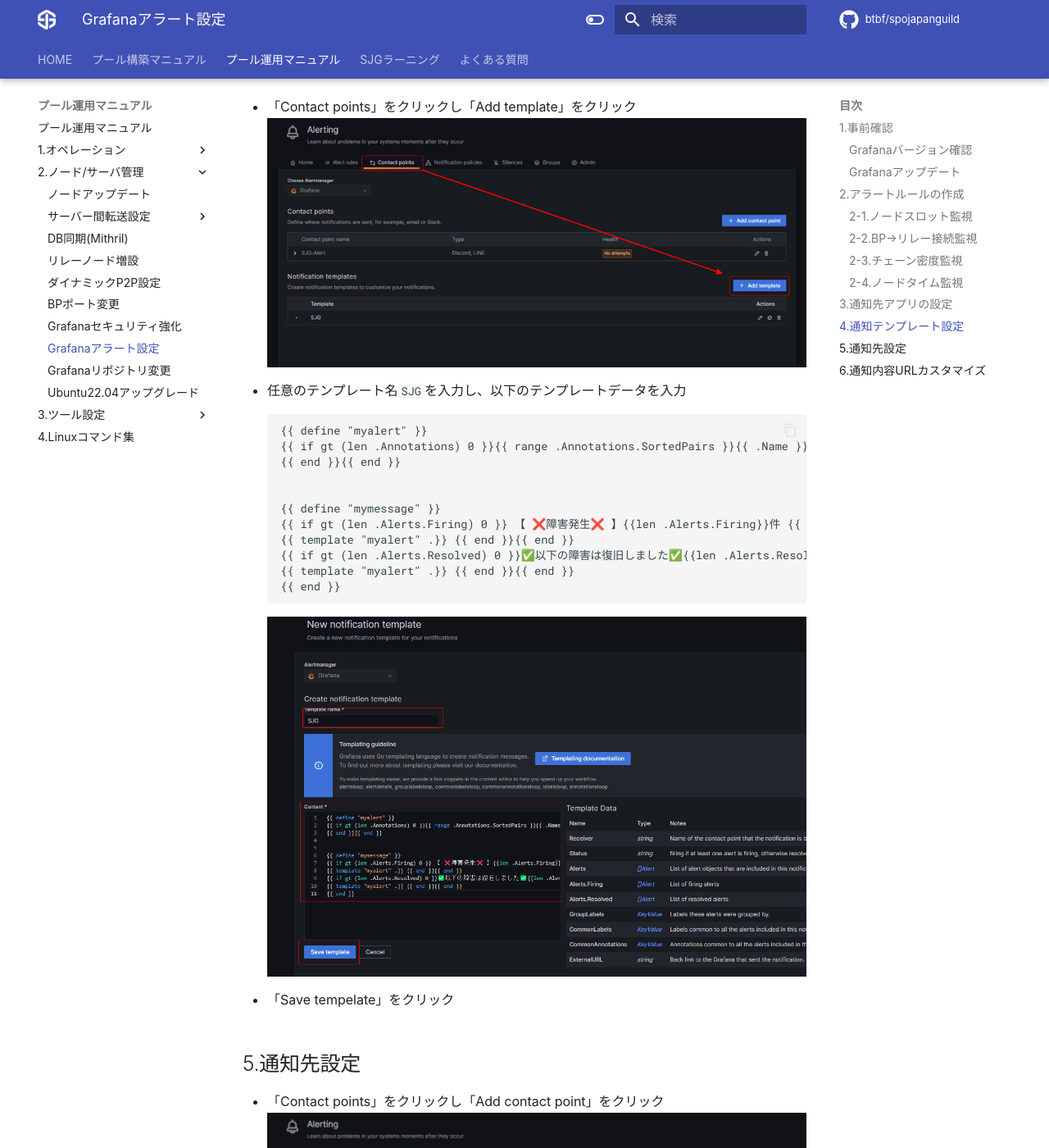
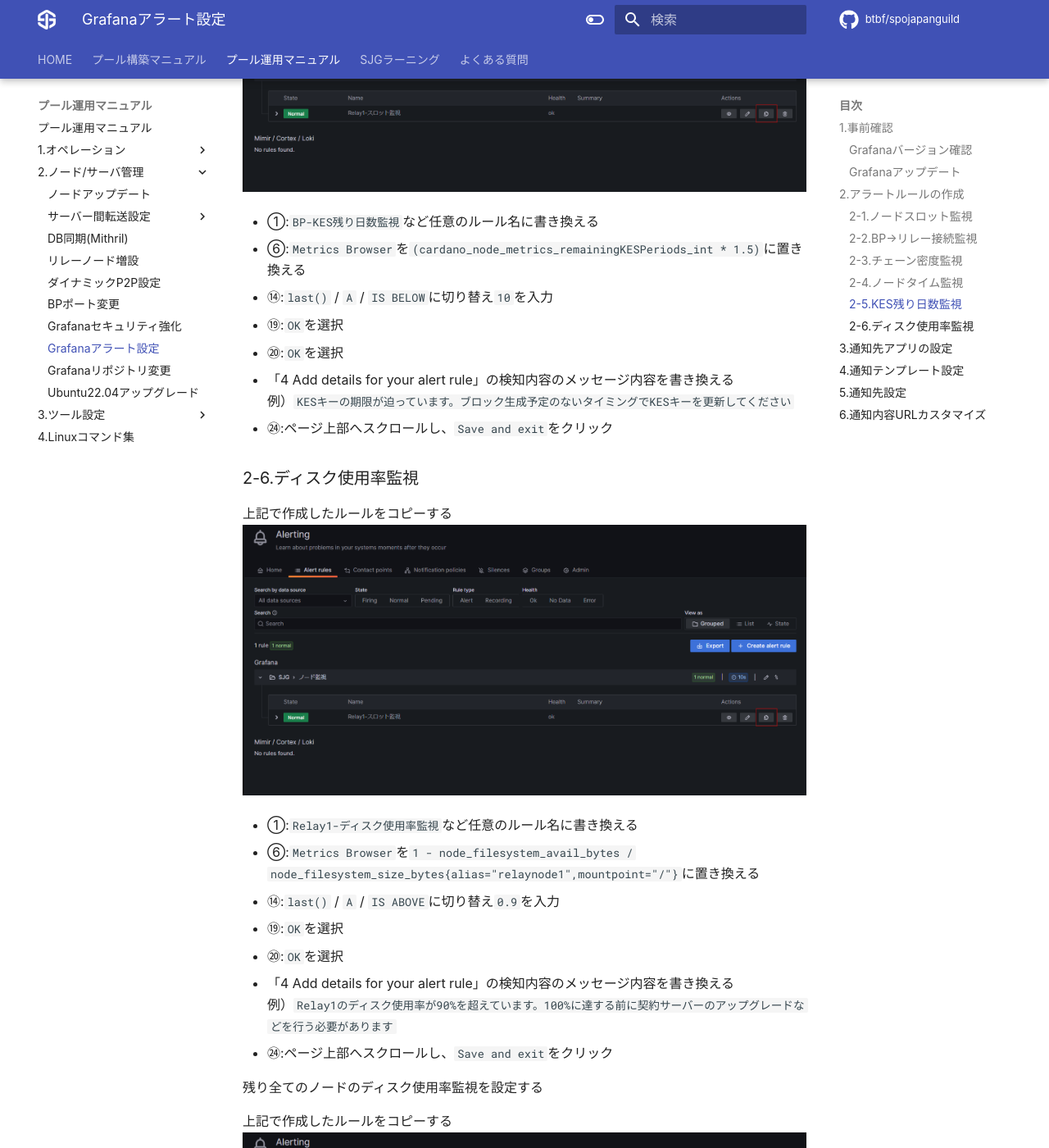
Before and after one commit to btbf/spojapanguild, an MkDocs documentation site: the page built from docs/operation/grafana-alert.md, in a window 1280 px wide and 1400 px high, scrolled down 7353 px. Shown: the whole window at 82% size. Built offline with MkDocs 1.6.1 and Material for MkDocs 9.7.7, drawn with Linux system fonts in a browser that asks for light colours; comment, search, counter and statistics services are not loaded; some of the changed text lies outside the part shown.

Commit message:
Update grafana-alert.md

```diff
--- a/docs/operation/grafana-alert.md
+++ b/docs/operation/grafana-alert.md
@@ -133,6 +133,47 @@
 * 「4 Add details for your alert rule」の検知内容のメッセージ内容を書き換える
 * ㉔:ページ上部へスクロールし、Save and exitをクリック
 
+### 2-5.KES残り日数監視
+上記で作成したルールをコピーする
+![](../images/grafana-alert/1-5.png)
+
+* ①:`BP-KES残り日数監視`など任意のルール名に書き換える
+* ⑥:`Metrics Browser`を`(cardano_node_metrics_remainingKESPeriods_int * 1.5)`に置き換える
+* ⑭:`last()` / `A` / `IS BELOW`に切り替え`10`を入力
+* ⑲:`OK`を選択
+* ⑳:`OK`を選択
+* 「4 Add details for your alert rule」の検知内容のメッセージ内容を書き換える
+例）`KESキーの期限が迫っています。ブロック生成予定のないタイミングでKESキーを更新してください`
+* ㉔:ページ上部へスクロールし、`Save and exit`をクリック
+
+### 2-6.ディスク使用率監視
+上記で作成したルールをコピーする
+![](../images/grafana-alert/1-5.png)
+
+* ①:`Relay1-ディスク使用率監視`など任意のルール名に書き換える
+* ⑥:`Metrics Browser`を`1 - node_filesystem_avail_bytes / node_filesystem_size_bytes{alias="relaynode1",mountpoint="/"}`に置き換える
+* ⑭:`last()` / `A` / `IS ABOVE`に切り替え`0.9`を入力
+* ⑲:`OK`を選択
+* ⑳:`OK`を選択
+* 「4 Add details for your alert rule」の検知内容のメッセージ内容を書き換える
+例）`Relay1のディスク使用率が90%を超えています。100%に達する前に契約サーバーのアップグレードなどを行う必要があります`
+* ㉔:ページ上部へスクロールし、`Save and exit`をクリック
+
+
+残り全てのノードのディスク使用率監視を設定する
+
+上記で作成したルールをコピーする
+![](../images/grafana-alert/1-5.png)
+
+* ①を書き換える
+* ⑥:`Metrics Browser`を書き換える
+例）
+`1 - node_filesystem_avail_bytes / node_filesystem_size_bytes{alias="block-producing-node",mountpoint="/"}`
+`1 - node_filesystem_avail_bytes / node_filesystem_size_bytes{alias="relaynode2",mountpoint="/"}`
+
+* 「4 Add details for your alert rule」の検知内容のメッセージ内容を書き換える
+* ㉔:ページ上部へスクロールし、Save and exitをクリック
+
 
 
 ## 3.通知先アプリの設定
```
